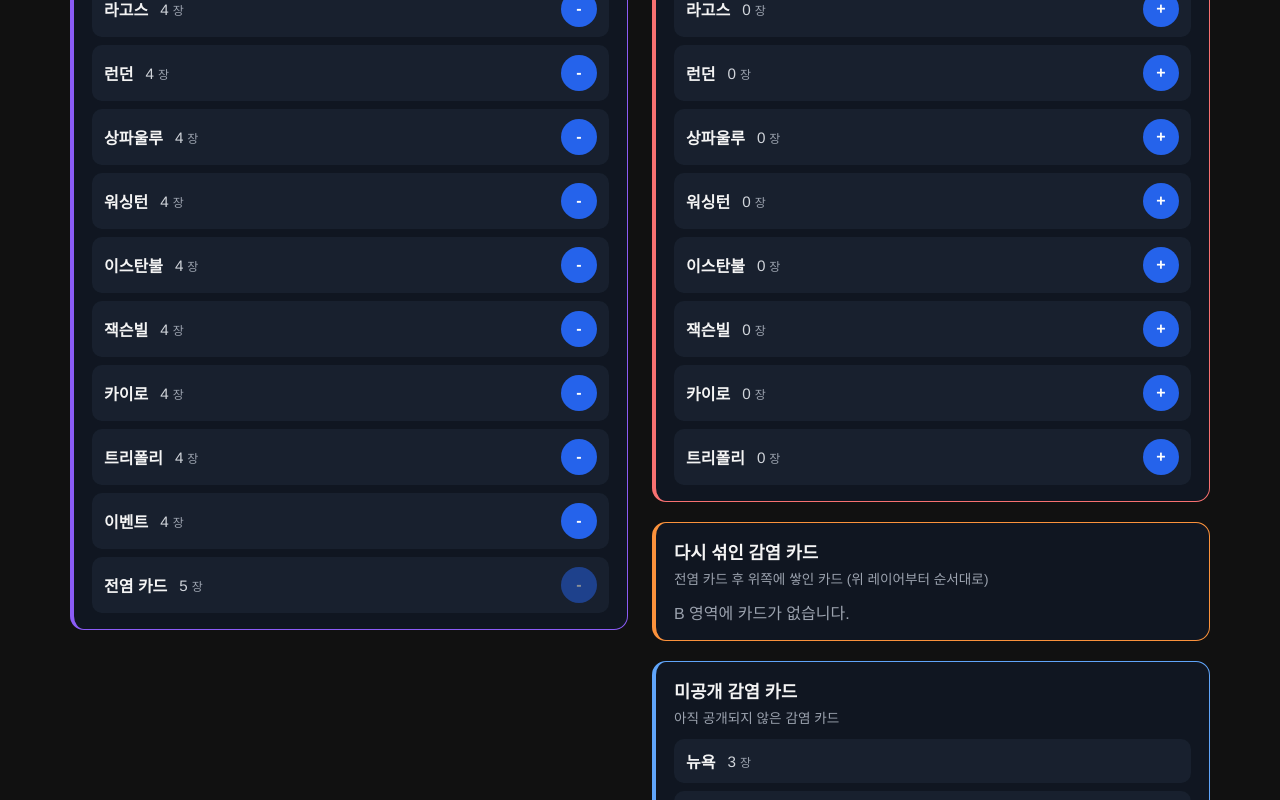
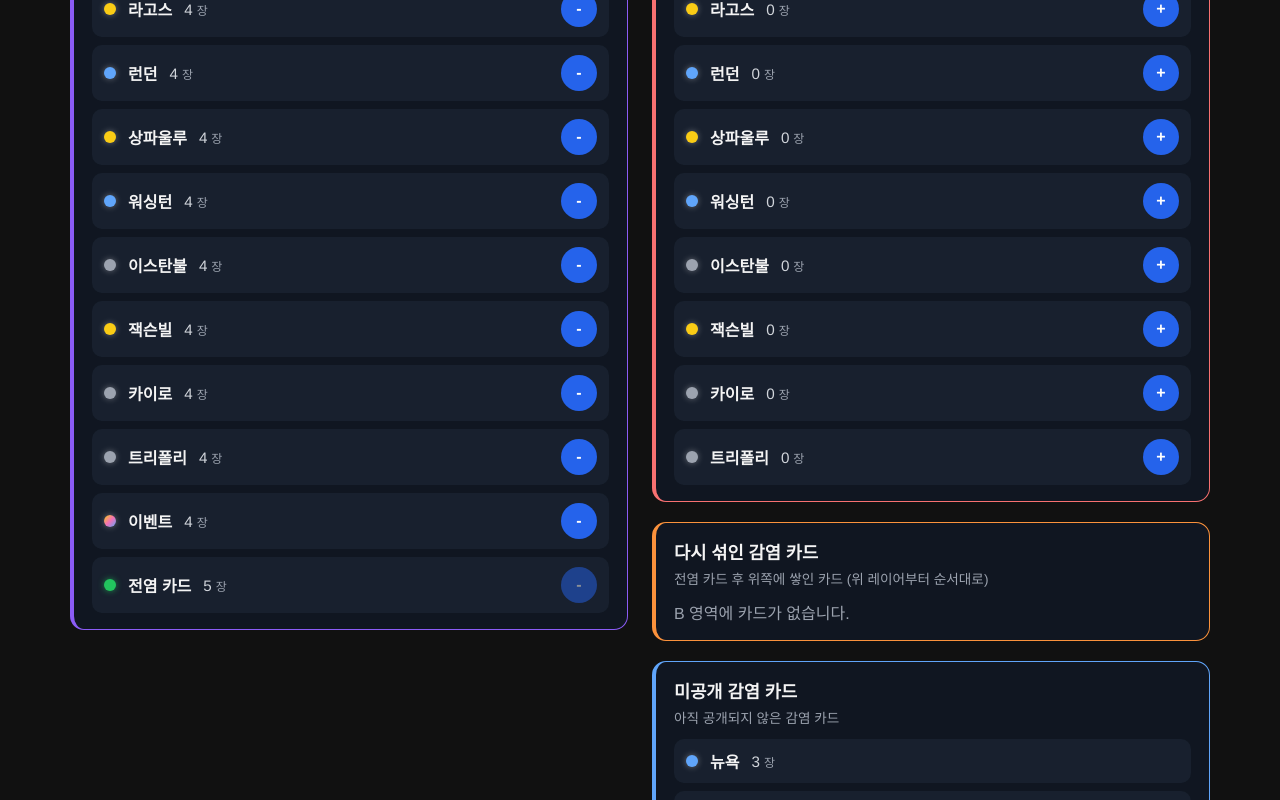
Before and after one commit to lbs1163/pandemic-legacy-deck-counter, a Next.js app: page / in a window 1280 px wide. Shown: the part 580-1380 px from the top of the page. Built offline with nearby package versions, Linux system fonts and the light colour scheme.

Commit message:
Add city color dot

```diff
--- a/app/globals.css
+++ b/app/globals.css
@@ -264,6 +264,23 @@ button {
   gap: 12px;
 }
 
+.cityColorDot {
+  width: 12px;
+  height: 12px;
+  border-radius: 999px;
+  box-shadow: 0 0 6px rgba(255, 255, 255, 0.35);
+  flex-shrink: 0;
+}
+
+.cityColorDotEvent {
+  background: linear-gradient(135deg, #facc15, #f472b6, #60a5fa);
+}
+
+.cityColorDotEpidemic {
+  background: #22c55e;
+  box-shadow: 0 0 6px rgba(34, 197, 94, 0.65);
+}
+
 .cityName {
   font-weight: 600;
 }
--- a/components/DeckClient.tsx
+++ b/components/DeckClient.tsx
@@ -20,6 +20,15 @@ const CITY_COLOR_LABELS: Record<CityColor, string> = {
 };
 
 const CITY_COLOR_ORDER: CityColor[] = ['Blue', 'Yellow', 'Black', 'Red'];
+
+const CITY_COLOR_HEX: Record<CityColor, string> = {
+  Red: '#f87171',
+  Blue: '#60a5fa',
+  Yellow: '#facc15',
+  Black: '#9ca3af'
+};
+
+const DEFAULT_CITY_COLOR = '#6b7280';
 
 const ZONE_INFO = {
   A: {
@@ -260,6 +269,22 @@ export default function DeckClient({ initialData }: DeckClientProps) {
 
     return totals;
   }, [cityInfoMap, deck.playerCityCounts]);
+
+  const renderCityColorDot = useCallback(
+    (cityName: string) => {
+      const cityInfo = cityInfoMap.get(cityName);
+      const colorValue = cityInfo ? CITY_COLOR_HEX[cityInfo.color] : DEFAULT_CITY_COLOR;
+
+      return (
+        <span
+          className="cityColorDot"
+          style={{ background: colorValue }}
+          aria-hidden="true"
+        />
+      );
+    },
+    [cityInfoMap]
+  );
 
   const handleIncrement = useCallback(
     async (cityName: string) => {
@@ -522,6 +547,7 @@ export default function DeckClient({ initialData }: DeckClientProps) {
               {deck.playerCityCounts.map((city) => (
                 <li key={`PC-${city.name}`} className="zoneListItem">
                   <div className="zoneCityText">
+                    {renderCityColorDot(city.name)}
                     <span className="cityName">{city.name}</span>
                     <span className="cityCount">
                       {city.count}
@@ -540,6 +566,7 @@ export default function DeckClient({ initialData }: DeckClientProps) {
               ))}
               <li className="zoneListItem">
                 <div className="zoneCityText">
+                  <span className="cityColorDot cityColorDotEvent" aria-hidden="true" />
                   <span className="cityName">이벤트</span>
                   <span className="cityCount">
                     {deck.playerEventCounts ?? 0}
@@ -557,6 +584,7 @@ export default function DeckClient({ initialData }: DeckClientProps) {
               </li>
               <li className="zoneListItem">
                 <div className="zoneCityText">
+                  <span className="cityColorDot cityColorDotEpidemic" aria-hidden="true" />
                   <span className="cityName">전염 카드</span>
                   <span className="cityCount">
                     {deck.playerEpidemicCounts}
@@ -590,6 +618,7 @@ export default function DeckClient({ initialData }: DeckClientProps) {
               {deck.zoneA.map((city) => (
                 <li key={`A-${city.name}`} className="zoneListItem">
                   <div className="zoneCityText">
+                    {renderCityColorDot(city.name)}
                     <span className="cityName">{city.name}</span>
                     <span className="cityCount">
                       {city.count}
@@ -637,6 +666,7 @@ export default function DeckClient({ initialData }: DeckClientProps) {
                             className="zoneListItem"
                           >
                             <div className="zoneCityText">
+                              {renderCityColorDot(city.name)}
                               <span className="cityName">{city.name}</span>
                               <span className="cityCount">
                                 {city.count}
@@ -666,6 +696,7 @@ export default function DeckClient({ initialData }: DeckClientProps) {
               {deck.zoneC.map((city) => (
                 <li key={`C-${city.name}`} className="zoneListItem">
                   <div className="zoneCityText">
+                    {renderCityColorDot(city.name)}
                     <span className="cityName">{city.name}</span>
                     <span className="cityCount">
                       {city.count}
@@ -693,6 +724,7 @@ export default function DeckClient({ initialData }: DeckClientProps) {
                 {deck.zoneD.map((city) => (
                   <li key={`D-${city.name}`} className="zoneListItem">
                     <div className="zoneCityText">
+                      {renderCityColorDot(city.name)}
                       <span className="cityName">{city.name}</span>
                       <span className="cityCount">
                         {city.count}
```
